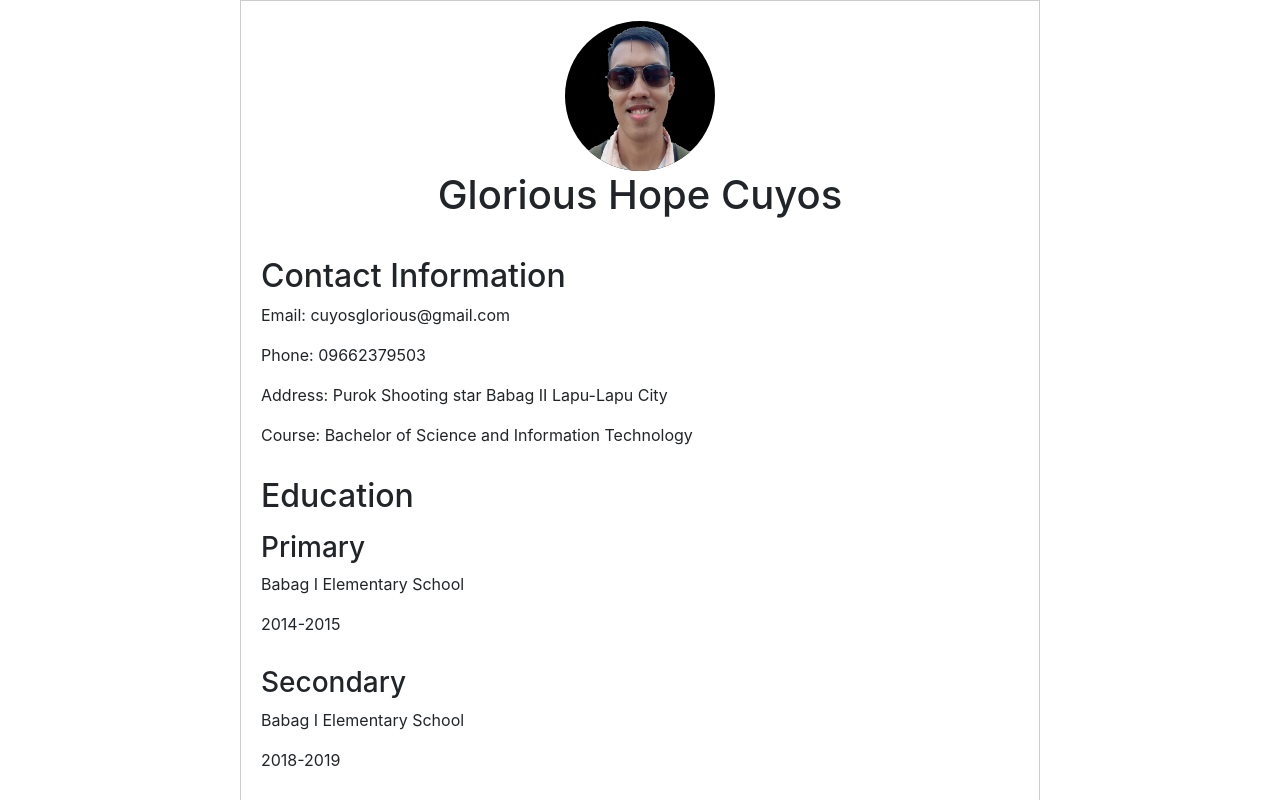
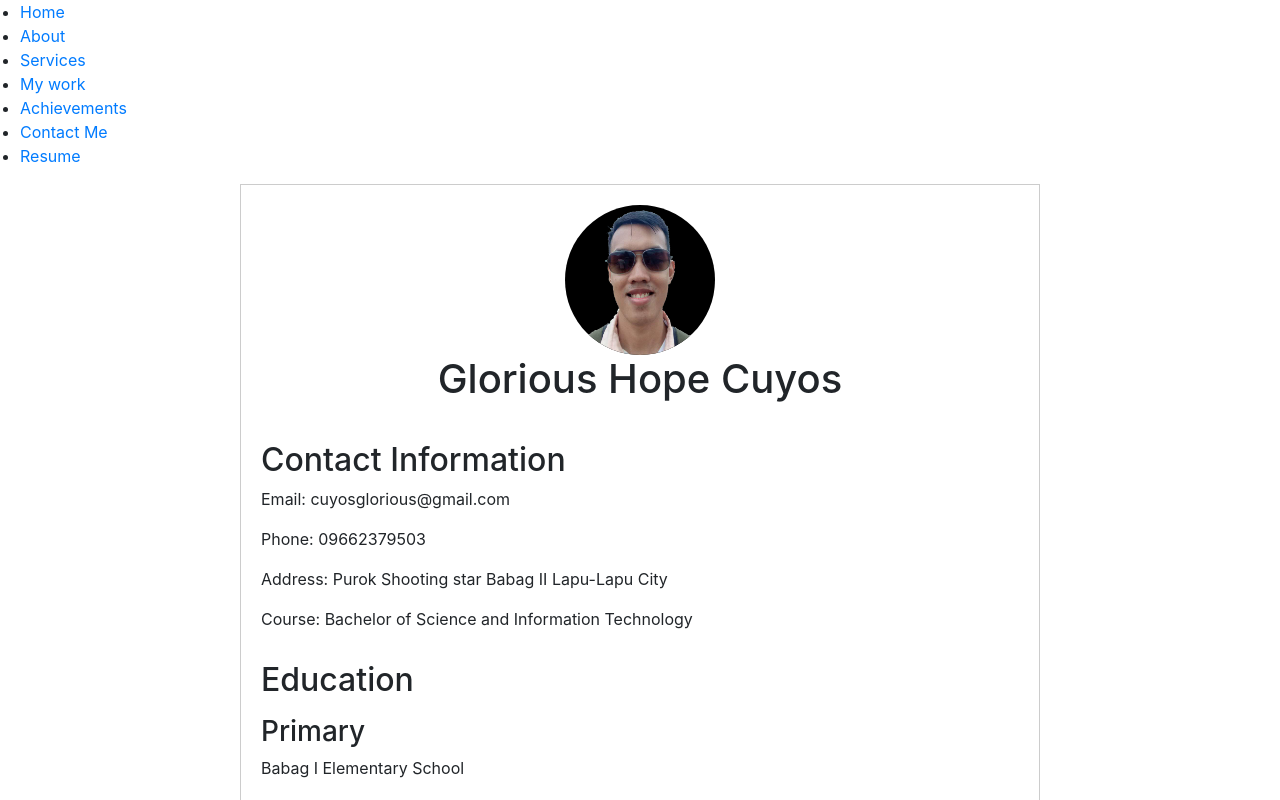
Before and after one commit to GloriousHopeGC/Portfolio, a Vue app: page /resume in a window 1280 px wide. Shown: the top 800 px of the page. Built offline with nearby package versions, Linux system fonts and the light colour scheme.

Commit message:
Update resume.vue

```diff
--- a/src/views/resume.vue
+++ b/src/views/resume.vue
@@ -1,4 +1,17 @@
 <template>
+     <header>
+      <nav>
+        <ul>
+          <li><router-link to="/">Home</router-link></li>
+          <li><a href="#about">About</a></li>
+          <li><a href="#services">Services</a></li>
+          <li><a href="#worksamples">My work</a></li>
+          <li><a href="#achievements">Achievements</a></li>
+          <li><a href="#contact">Contact Me</a></li>
+           <li><a href="#resume">Resume</a></li>
+        </ul>
+      </nav>
+    </header>
     <div class="resume">
       <div class="header">
         <img class="profile-picture" src="/pictures/GHGC.png" alt="Profile Picture">
```
